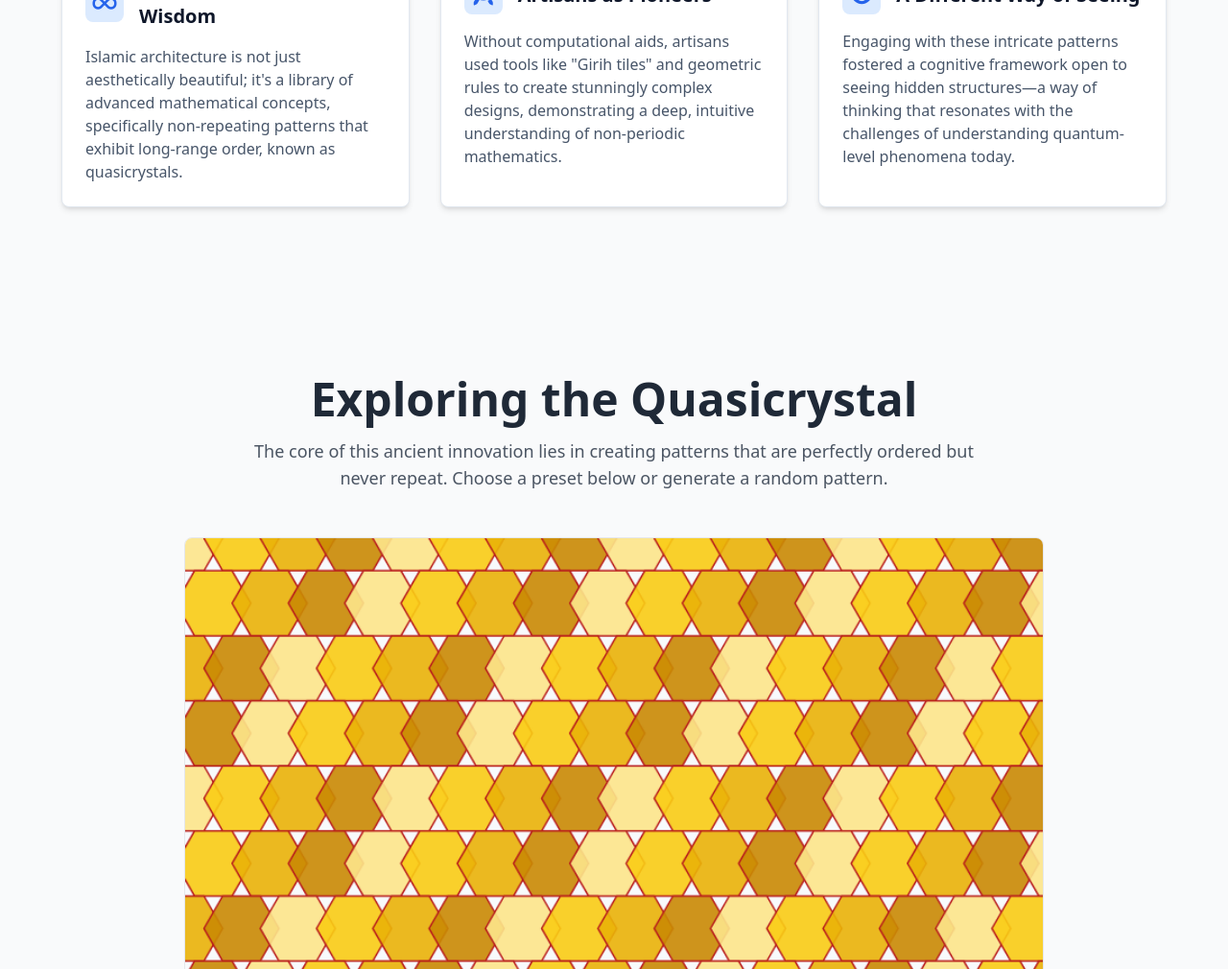
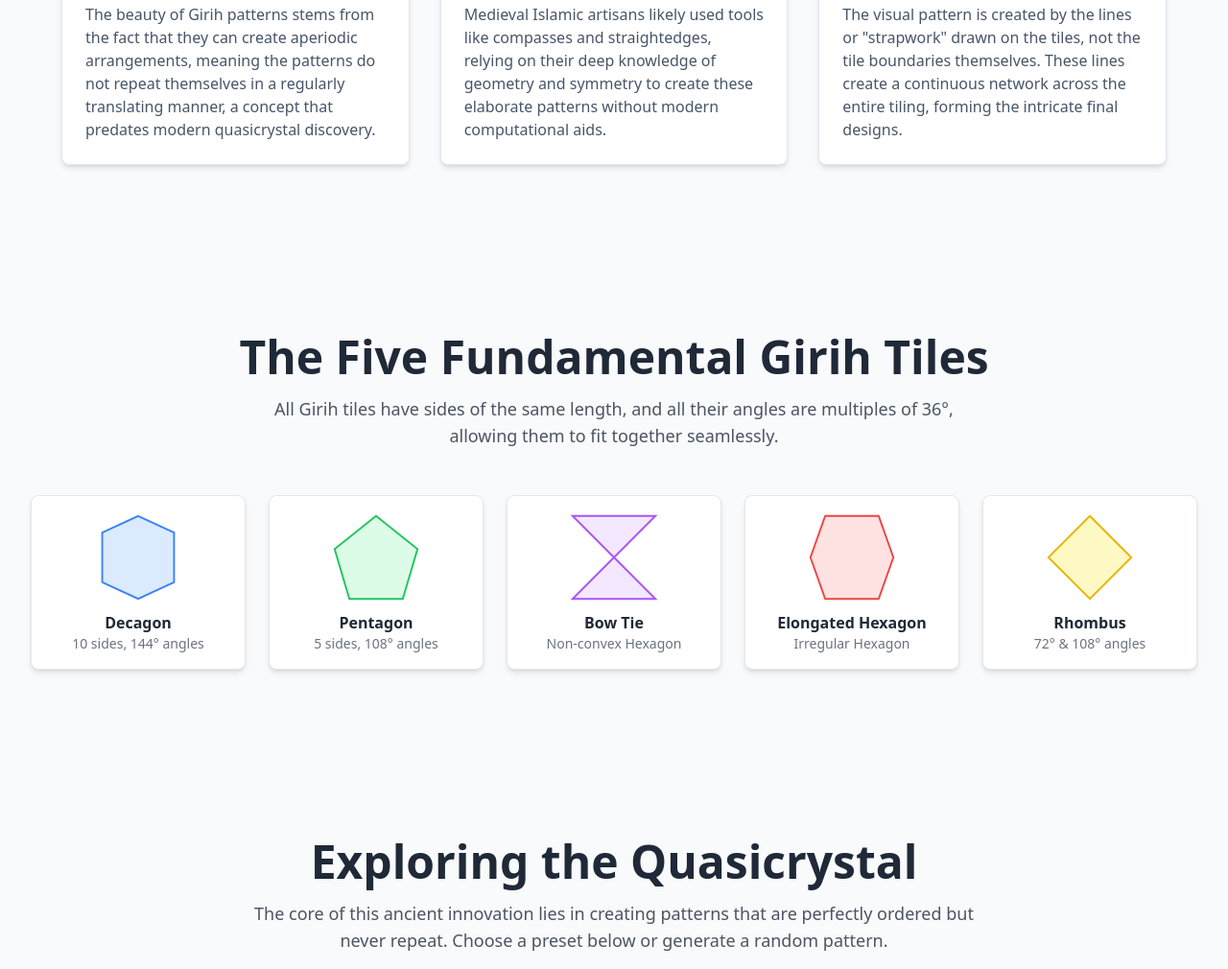
Before and after one commit to kairin/google-gemini-codes, an Astro site: page /google-gemini-codes/ancient-math in a window 1280 px wide. Shown: the part 550-1560 px from the top of the page at 96% size. Built offline with nearby package versions, Linux system fonts and the light colour scheme; Astro itself is replaced by a stand-in of ours.

Commit message:
feat: updated islamic maths

```diff
--- a/src/components/Card.astro
+++ b/src/components/Card.astro
@@ -1,36 +1,33 @@
 ---
 import BaseLink from './BaseLink.astro';
 
-// We make `href` optional by adding a `?`.
-// This allows the component to be used as a non-link.
+// href is optional.
 interface Props {
   title: string;
-  description?: string;
   href?: string;
   icon: string;
 }
-const { title, description, href, icon } = Astro.props;
+const { title, href, icon } = Astro.props;
 
-// This is the key: If an `href` is passed, the card is a clickable link (`BaseLink`).
-// If no `href` is provided, it's a standard, non-clickable `div`.
+// If an href is passed, the card is a link. Otherwise, it's a div.
 const Tag = href ? BaseLink : 'div';
 ---
-<Tag href={href} class:list={["group block bg-white dark:bg-slate-800 p-6 rounded-lg shadow-md hover:shadow-xl dark:hover:shadow-blue-900/20 transition-all duration-300 border border-slate-200 dark:border-slate-700 h-full", { 'cursor-default': !href }]}>
-    <div class="flex items-center text-blue-600 dark:text-blue-400 mb-4">
+<Tag href={href} class:list={["group block bg-white dark:bg-slate-800 p-6 rounded-lg shadow-md hover:shadow-xl dark:hover:shadow-blue-900/20 transition-all duration-300 border border-slate-200 dark:border-slate-700 h-full flex flex-col", { 'cursor-default': !href }]}>
+    <div class="flex items-center mb-4">
         <div class="flex-shrink-0 flex items-center justify-center h-10 w-10 rounded-lg bg-blue-100 dark:bg-slate-700 text-blue-600 dark:text-blue-400 transition-colors group-hover:bg-blue-600 group-hover:text-white dark:group-hover:bg-blue-500">
             <i class:list={[icon, "fa-lg"]}></i>
         </div>
         <h3 class="ml-4 text-xl font-bold text-slate-900 dark:text-slate-100">{title}</h3>
     </div>
 
-    <!-- This allows us to pass rich content (like paragraphs) into the card -->
-    <div class="text-slate-600 dark:text-slate-400">
+    <!-- The main content (blurb) goes here. flex-grow makes it take up available space. -->
+    <div class="text-slate-600 dark:text-slate-400 flex-grow">
         <slot />
     </div>
 
-    <!-- The "Explore ->" text will ONLY appear if an href is provided -->
+    <!-- The "Explore" link only appears if an href is provided. -->
     {href && (
-        <div class="mt-4 font-semibold text-blue-600 dark:text-blue-400 group-hover:underline">
+        <div class="mt-4 pt-4 border-t border-slate-200 dark:border-slate-700 font-semibold text-blue-600 dark:text-blue-400 group-hover:underline">
             Explore <i class="fa-solid fa-arrow-right ml-1"></i>
         </div>
     )}
--- a/src/pages/ancient-math/index.astro
+++ b/src/pages/ancient-math/index.astro
@@ -2,7 +2,7 @@
 import BaseLayout from '../../layouts/BaseLayout.astro';
 import Card from '../../components/Card.astro';
 ---
-<BaseLayout title="Ancient Sophistication" description="Islamic Architecture & Modern Science">
+<BaseLayout title="Ancient Sophistication" description="The mathematics of Girih tiles and tessellation in Islamic architecture.">
 
     <!-- Header & Sub-Navigation -->
     <header class="bg-white/80 dark:bg-slate-900/80 backdrop-blur-lg sticky top-[72px] z-40 border-b dark:border-slate-700 -mx-4 px-4 mb-12">
@@ -10,33 +10,75 @@ import Card from '../../components/Card.astro';
             <h2 class="text-xl font-bold text-gray-800 dark:text-slate-100">Ancient Sophistication</h2>
             <nav class="hidden md:flex space-x-6">
                 <a href="#introduction" class="nav-link active">Introduction</a>
-                <a href="#patterns" class="nav-link">The Patterns</a>
-                <a href="#science" class="nav-link">The Science</a>
-                <a href="#legacy" class="nav-link">Legacy</a>
+                <a href="#the-tiles" class="nav-link">The Tiles</a>
+                <a href="#the-patterns" class="nav-link">The Patterns</a>
             </nav>
         </div>
     </header>
 
     <!-- Main Content Sections -->
     <div class="container mx-auto">
-        <!-- Section 1: Introduction, now with the correct non-linking cards -->
+        <!-- Section 1: Introduction (Unchanged) -->
         <section id="introduction" class="text-center py-16">
             <h1 class="section-title text-4xl md:text-5xl font-bold mb-4 dark:text-slate-100">An Integration of Knowledge</h1>
             <p class="max-w-3xl mx-auto text-lg text-gray-600 dark:text-slate-300">
-                This exploration demonstrates that historical "secrets" are profound insights into reality, articulated through the tools of the time. The mathematical genius in Islamic patterns represents a sophisticated, intuitive grasp of complex phenomena, achieved without modern computers and challenging a linear view of scientific progress.
+                The geometric ornamentation in Islamic art reveals a profound mathematical understanding. This exploration focuses on Girih patterns, which are based on a set of five fundamental tiles that interlock to form complex and intricate tessellations.
             </p>
-
-            <!-- Correctly using the Card component as non-links by omitting the 'href' prop -->
             <div class="grid md:grid-cols-3 gap-8 my-12 max-w-6xl mx-auto text-left">
-                <Card icon="fa-solid fa-infinity" title="Ancient Mathematical Wisdom">
-                    <p>Islamic architecture is not just aesthetically beautiful; it's a library of advanced mathematical concepts, specifically non-repeating patterns that exhibit long-range order, known as quasicrystals.</p>
+                <Card icon="fa-solid fa-infinity" title="Mathematical Wisdom">
+                    <p>The beauty of Girih patterns stems from the fact that they can create aperiodic arrangements, meaning the patterns do not repeat themselves in a regularly translating manner, a concept that predates modern quasicrystal discovery.</p>
                 </Card>
                 <Card icon="fa-solid fa-compass-drafting" title="Artisans as Pioneers">
-                    <p>Without computational aids, artisans used tools like "Girih tiles" and geometric rules to create stunningly complex designs, demonstrating a deep, intuitive understanding of non-periodic mathematics.</p>
+                    <p>Medieval Islamic artisans likely used tools like compasses and straightedges, relying on their deep knowledge of geometry and symmetry to create these elaborate patterns without modern computational aids.</p>
                 </Card>
                 <Card icon="fa-solid fa-eye" title="A Different Way of Seeing">
-                     <p>Engaging with these intricate patterns fostered a cognitive framework open to seeing hidden structures—a way of thinking that resonates with the challenges of understanding quantum-level phenomena today.</p>
+                     <p>The visual pattern is created by the lines or "strapwork" drawn on the tiles, not the tile boundaries themselves. These lines create a continuous network across the entire tiling, forming the intricate final designs.</p>
                 </Card>
+            </div>
+        </section>
+
+        <!-- Section 2: The Five Girih Tiles - NOW WITH SVGs -->
+        <section id="the-tiles" class="py-16">
+            <div class="text-center">
+                <h1 class="section-title text-4xl md:text-5xl font-bold mb-4 dark:text-slate-100">The Five Fundamental Girih Tiles</h1>
+                <p class="max-w-3xl mx-auto text-lg text-gray-600 dark:text-slate-300">All Girih tiles have sides of the same length, and all their angles are multiples of 36°, allowing them to fit together seamlessly.</p>
+            </div>
+            <div class="grid grid-cols-2 md:grid-cols-3 lg:grid-cols-5 gap-6 my-12 max-w-7xl mx-auto text-center">
+                <!-- Decagon -->
+                <div class="bg-white dark:bg-slate-800 p-4 rounded-lg shadow-md border dark:border-slate-700">
+                    <svg viewBox="0 0 100 100" class="w-24 h-24 mx-auto mb-2">
+                        <polygon points="50,5 89,23 89,77 50,95 11,77 11,23" class="fill-blue-100 dark:fill-blue-900/50 stroke-blue-500 dark:stroke-blue-400" stroke-width="2"/>
+                    </svg>
+                    <h3 class="font-semibold dark:text-slate-200">Decagon</h3><p class="text-sm text-gray-500 dark:text-slate-400">10 sides, 144° angles</p>
+                </div>
+                <!-- Pentagon -->
+                <div class="bg-white dark:bg-slate-800 p-4 rounded-lg shadow-md border dark:border-slate-700">
+                     <svg viewBox="0 0 100 100" class="w-24 h-24 mx-auto mb-2">
+                        <polygon points="50,5 95,41 79,95 21,95 5,41" class="fill-green-100 dark:fill-green-900/50 stroke-green-500 dark:stroke-green-400" stroke-width="2"/>
+                    </svg>
+                    <h3 class="font-semibold dark:text-slate-200">Pentagon</h3><p class="text-sm text-gray-500 dark:text-slate-400">5 sides, 108° angles</p>
+                </div>
+                <!-- Bow Tie -->
+                <div class="bg-white dark:bg-slate-800 p-4 rounded-lg shadow-md border dark:border-slate-700">
+                     <svg viewBox="0 0 100 100" class="w-24 h-24 mx-auto mb-2">
+                        <polygon points="5,5 95,5 50,50 95,95 5,95 50,50" class="fill-purple-100 dark:fill-purple-900/50 stroke-purple-500 dark:stroke-purple-400" stroke-width="2"/>
+                    </svg>
+                    <h3 class="font-semibold dark:text-slate-200">Bow Tie</h3><p class="text-sm text-gray-500 dark:text-slate-400">Non-convex Hexagon</p>
+                </div>
+                 <!-- Elongated Hexagon -->
+                <div class="bg-white dark:bg-slate-800 p-4 rounded-lg shadow-md border dark:border-slate-700">
+                     <svg viewBox="0 0 100 100" class="w-24 h-24 mx-auto mb-2">
+                        <polygon points="21,5 79,5 95,50 79,95 21,95 5,50" class="fill-red-100 dark:fill-red-900/50 stroke-red-500 dark:stroke-red-400" stroke-width="2"/>
+                    </svg>
+                    <h3 class="font-semibold dark:text-slate-200">Elongated Hexagon</h3><p class="text-sm text-gray-500 dark:text-slate-400">Irregular Hexagon</p>
+                </div>
+                 <!-- Rhombus -->
+                <div class="bg-white dark:bg-slate-800 p-4 rounded-lg shadow-md border dark:border-slate-700">
+                     <svg viewBox="0 0 100 100" class="w-24 h-24 mx-auto mb-2">
+                        <polygon points="50,5 95,50 50,95 5,50" class="fill-yellow-100 dark:fill-yellow-900/50 stroke-yellow-500 dark:stroke-yellow-400" stroke-width="2"/>
+                    </svg>
+                    <h3 class="font-semibold dark:text-slate-200">Rhombus</h3><p class="text-sm text-gray-500 dark:text-slate-400">72° & 108° angles</p>
+                </div>
             </div>
         </section>
 
--- a/src/scripts/girih-tiles.js
+++ b/src/scripts/girih-tiles.js
@@ -1,48 +1,52 @@
-// An advanced, grid-based, non-overlapping Girih tile drawing library.
+// A new, mathematically correct, grid-based tessellation library.
 
 // --- Color Palettes (theme-aware) ---
 const palettes = {
-    // Inspired by your "DarkRainbow" / "sunflower" image
-    sunflower: {
-        light: ['#fde68a', '#facc15', '#eab308', '#ca8a04'], // Ambers/Yellows
-        dark: ['#a78bfa', '#8b5cf6', '#7c3aed', '#6d28d9'], // Purples
-        stroke: { light: '#b91c1c', dark: '#fca5a5' } // Red stroke
+    checkerboard: {
+        light: ['#e2e8f0', '#f1f5f9'], // slate-200, slate-100
+        dark: ['#1e293b', '#334155'],  // slate-900, slate-800
+        stroke: { light: '#94a3b8', dark: '#475569' }
     },
-    // Inspired by your "DarkBands" image
-    crystal: {
-        light: ['#a7f3d0', '#6ee7b7', '#34d399', '#10b981'], // Greens
-        dark: ['#7dd3fc', '#38bdf8', '#0ea5e9', '#0284c7'], // Light Blues
-        stroke: { light: '#4338ca', dark: '#a5b4fc' } // Indigo stroke
+    hexagonal: {
+        light: ['#a7f3d0', '#6ee7b7', '#34d399'],
+        dark: ['#a78bfa', '#8b5cf6', '#7c3aed'],
+        stroke: { light: '#4338ca', dark: '#a5b4fc' }
     },
-    // Inspired by your "LightTemperatureMap" image
-    carpet: {
-        light: ['#fecaca', '#fca5a5', '#f87171', '#ef4444'], // Reds
-        dark: ['#d946ef', '#c026d3', '#a21caf', '#86198f'], // Fuchsia
-        stroke: { light: '#b45309', dark: '#fcd34d' } // Amber stroke
+    rhombic: {
+        light: ['#fecaca', '#fca5a5', '#f87171'],
+        dark: ['#bae6fd', '#7dd3fc', '#38bdf8'],
+        stroke: { light: '#b45309', dark: '#fcd34d' }
     }
 };
 
-// --- Main Drawing Function (Internal) ---
+// --- Tile Geometry Definitions ---
+// All shapes are drawn relative to a center (0,0) with a consistent side length 's'
 function drawTile(ctx, type, x, y, size, rotation = 0, color, strokeColor) {
     ctx.save();
     ctx.translate(x, y);
     ctx.rotate(rotation);
     ctx.beginPath();
-    // These shapes are designed to tessellate (fit together)
+    const s = size;
     switch (type) {
-        case 'hexagon':
-            for (let i = 0; i < 6; i++) ctx.lineTo(size * Math.cos(i * 2 * Math.PI / 6), size * Math.sin(i * 2 * Math.PI / 6));
+        case 'square':
+            ctx.rect(-s / 2, -s / 2, s, s);
             break;
-        case 'rhombus':
-            const angle = Math.PI / 3; // 60 degrees
-            ctx.moveTo(-size, 0); ctx.lineTo(0, size * Math.tan(angle / 2)); ctx.lineTo(size, 0); ctx.lineTo(0, -size * Math.tan(angle / 2));
+        case 'hexagon': // 120 degree angles
+            for (let i = 0; i < 6; i++) {
+                ctx.lineTo(s * Math.cos(i * Math.PI / 3), s * Math.sin(i * Math.PI / 3));
+            }
             break;
-        case 'triangle':
-            ctx.moveTo(0, -size * Math.sqrt(3) / 3); ctx.lineTo(-size / 2, size * Math.sqrt(3) / 6); ctx.lineTo(size / 2, size * Math.sqrt(3) / 6);
-            break;
+        case 'rhombus': // 72/108 degree angles
+             const rAngle1 = (72 / 2) * Math.PI / 180;
+             const rAngle2 = (108 / 2) * Math.PI / 180;
+             ctx.moveTo(0, -s * Math.sin(rAngle1));
+             ctx.lineTo(s * Math.cos(rAngle1), 0);
+             ctx.lineTo(0, s * Math.sin(rAngle1));
+             ctx.lineTo(-s * Math.cos(rAngle1), 0);
+             break;
     }
     ctx.closePath();
-    ctx.fillStyle = color + 'e6'; // 'e6' adds transparency for a layered look
+    ctx.fillStyle = color;
     ctx.fill();
     ctx.strokeStyle = strokeColor;
     ctx.lineWidth = 1.5;
@@ -50,72 +54,81 @@ function drawTile(ctx, type, x, y, size, rotation = 0, color, strokeColor) {
     ctx.restore();
 }
 
-// --- Shared Setup Function ---
+// --- Shared Canvas Setup ---
 function setupCanvas(canvas) {
     if (!canvas) return null;
     const ctx = canvas.getContext('2d');
     if (!ctx) return null;
-
     const width = canvas.width;
     const height = canvas.height;
     const isDark = document.documentElement.classList.contains('dark');
-    const bgColor = isDark ? '#1e293b' : '#f8fafc'; // slate-900 or slate-50
-
+    const bgColor = isDark ? '#0f172a' : '#f8fafc'; // slate-950 or slate-50
     ctx.fillStyle = bgColor;
     ctx.fillRect(0, 0, width, height);
     return { ctx, width, height, isDark };
 }
 
-// --- EXPORTED FUNCTION 1: For the "Random" button ---
-export function drawRandomPattern(canvas) {
+// --- EXPORTED PATTERN GENERATORS ---
+
+export function drawCheckerboardPattern(canvas) {
     const setup = setupCanvas(canvas);
     if (!setup) return;
     const { ctx, width, height, isDark } = setup;
+    const size = 50;
+    const palette = palettes.checkerboard;
+    const colors = isDark ? palette.dark : palette.light;
+    const stroke = isDark ? palette.stroke.dark : palette.stroke.light;
 
-    const size = 40;
-    const step = size * 1.75; // Step size to ensure no overlap
-    const tileTypes = ['hexagon', 'rhombus', 'triangle'];
-    const randomPalette = palettes[Object.keys(palettes)[Math.floor(Math.random() * 3)]];
-    const colors = isDark ? randomPalette.dark : randomPalette.light;
-    const stroke = isDark ? randomPalette.stroke.dark : randomPalette.stroke.light;
-
-    for (let y = -step; y < height + step; y += step) {
-        for (let x = -step; x < width + step; x += step) {
-            if (Math.random() > 0.3) { // 70% chance to place a tile
-                const rotation = Math.floor(Math.random() * 6) * (Math.PI / 3); // Snap to 60 degrees
-                const tile = tileTypes[Math.floor(Math.random() * tileTypes.length)];
-                const color = colors[Math.floor(Math.random() * colors.length)];
-                drawTile(ctx, tile, x, y, size, rotation, color, stroke);
-            }
+    for (let y = 0; y < height / size; y++) {
+        for (let x = 0; x < width / size; x++) {
+            const posX = x * size + size / 2;
+            const posY = y * size + size / 2;
+            const colorIndex = (x + y) % 2;
+            drawTile(ctx, 'square', posX, posY, size, 0, colors[colorIndex], stroke);
         }
     }
 }
 
-// --- EXPORTED FUNCTION 2: For the new preset buttons ---
-export function drawPresetPattern(canvas, presetName = 'sunflower') {
+export function drawHexagonalPattern(canvas) {
     const setup = setupCanvas(canvas);
     if (!setup) return;
     const { ctx, width, height, isDark } = setup;
-
-    const size = 35;
+    const size = 40; // This is the radius of the hexagon
     const stepX = size * 1.5;
     const stepY = size * Math.sqrt(3);
-    const palette = palettes[presetName];
+    const palette = palettes.hexagonal;
     const colors = isDark ? palette.dark : palette.light;
     const stroke = isDark ? palette.stroke.dark : palette.stroke.light;
 
-    // A deterministic hexagonal grid algorithm
-    for (let y = 0; y < height / stepY + 1; y++) {
-        for (let x = 0; x < width / stepX + 1; x++) {
-            // Offset every other row to create a hexagonal pattern
+    for (let y = -1; y < height / stepY + 1; y++) {
+        for (let x = -1; x < width / stepX + 2; x++) {
             const posX = x * stepX + (y % 2) * (stepX / 2);
             const posY = y * stepY;
-
-            // Use math to deterministically choose color and rotation
             const colorIndex = (x + y) % colors.length;
-            const rotation = ((x * 2 + y) % 6) * (Math.PI / 3);
-
-            drawTile(ctx, 'hexagon', posX, posY, size, rotation, colors[colorIndex], stroke);
+            drawTile(ctx, 'hexagon', posX, posY, size, 0, colors[colorIndex], stroke);
         }
     }
 }
+
+export function drawRhombicPattern(canvas) {
+    const setup = setupCanvas(canvas);
+    if (!setup) return;
+    const { ctx, width, height, isDark } = setup;
+    const size = 40;
+    const palette = palettes.rhombic;
+    const colors = isDark ? palette.dark : palette.light;
+    const stroke = isDark ? palette.stroke.dark : palette.stroke.light;
+
+    const stepX = size * Math.cos((72/2) * Math.PI / 180) * 2;
+    const stepY = size * Math.sin((72/2) * Math.PI / 180) * 2;
+
+    for (let y = -1; y < height / stepY + 1; y++) {
+        for (let x = -1; x < width / stepX + 1; x++) {
+            const posX = x * stepX + (y % 2) * (stepX / 2);
+            const posY = y * stepY;
+            const colorIndex = (x + y) % colors.length;
+            const rotation = (y % 2 === 0) ? 0 : Math.PI;
+            drawTile(ctx, 'rhombus', posX, posY, size, rotation, colors[colorIndex], stroke);
+        }
+    }
+}
```
Also changed, not shown: src/pages/index.astro (+13 -24 lines), .unused/Accordion.astro (renamed from src/components/Accordion.astro), .unused/DoughnutChart.astro (renamed from src/components/DoughnutChart.astro), .unused/GirihCanvas.astro (renamed from src/components/GirihCanvas.astro), .unused/Modal.astro (renamed from src/components/Modal.astro), .unused/data-tools/duckdb-guide.md (renamed from src/content/data-tools/duckdb-guide.md), .unused/data-tools/guides/[slug].astro (renamed from src/pages/data-tools/guides/[slug].astro), .unused/data-tools/power-query-guide.md (renamed from src/content/data-tools/power-query-guide.md).
